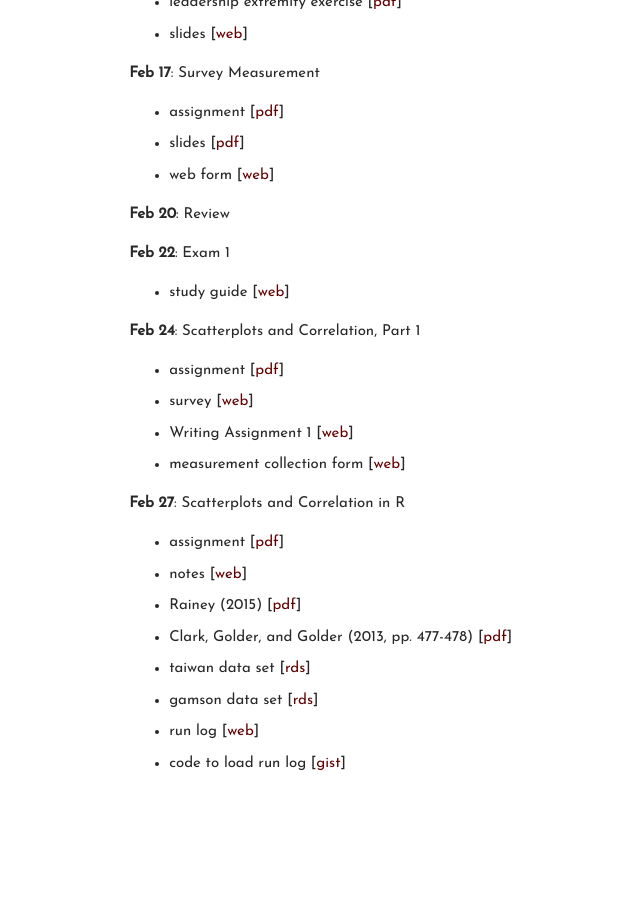
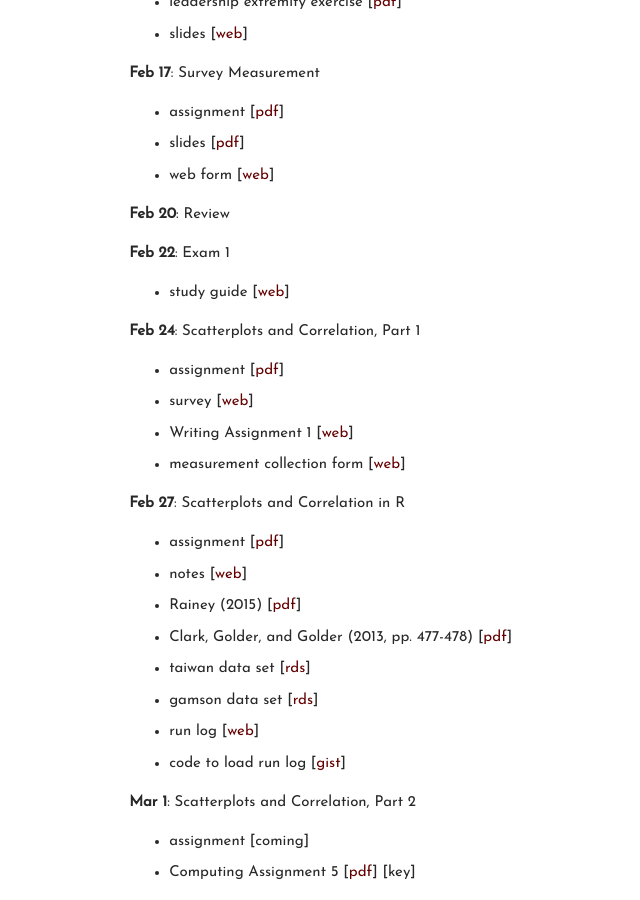
Before and after one commit to carlislerainey/carlislerainey.github.io, a Jekyll site: the page built from teaching/pols-209/index.md, in a window 1280 px wide and 900 px high, scrolled down 2877 px. Shown: the whole window, without its empty margins (333-973 px from the left). Built offline with Jekyll 4.4.1, drawn with Linux system fonts in a browser that asks for light colours; before the commit the page ends 3668 px from its top, so only the background shows below that.

Commit message:
update 209

```diff
--- a/teaching/pols-209/index.md
+++ b/teaching/pols-209/index.md
@@ -129,3 +129,7 @@ Tuesday, 1-4pm
 - gamson data set [[rds](data/gamson.rds)]
 - run log [[web](https://docs.google.com/spreadsheets/d/19aZA5_xnMiNfrpJpVur1FxNWGxUe3l-LlJ8vPp7_uBc/edit#gid=0)]
 - code to load run log [[gist](https://gist.github.com/carlislerainey/0111324011a7a86d8b2584c16694c826)]
+
+**Mar 1**: Scatterplots and Correlation, Part 2
+- assignment [coming]
+- Computing Assignment 5 [[pdf](files/r-assign-06.pdf)] [key]
```
Also changed, not shown: 2 other files.
